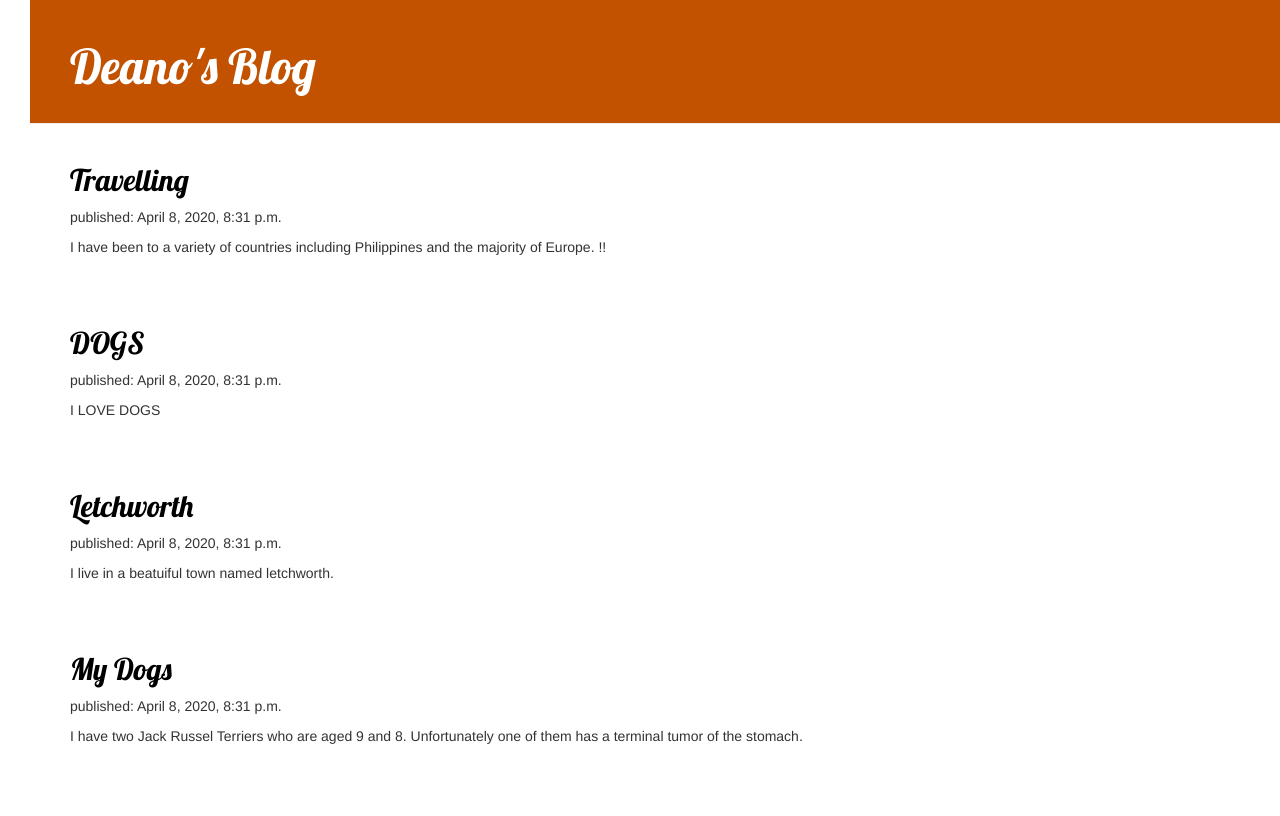
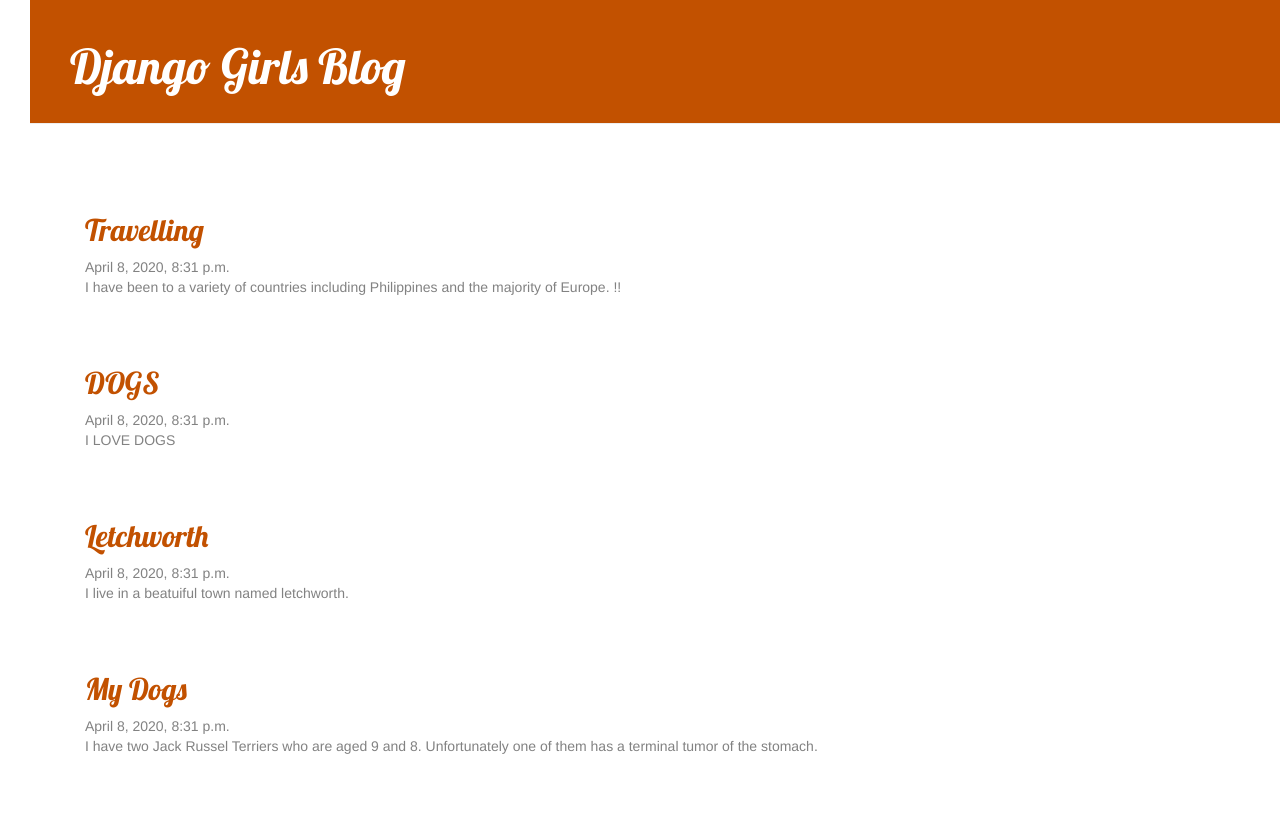
Before and after one commit to deanwk/my-first-blog, a Django app: page / in a window 1280 px wide. After the commit the page ends 754 px from the top, so only its background shows below. Run offline with Django 3.2, Linux system fonts and the light colour scheme; data comes from the database, SQL or seed files in the repository; some libraries are stand-ins or nearby versions.

Commit message:
CORRECT VERSION AS OF 10.04.2020 23:51PM

```diff
--- a/blog/templates/blog/post_list.html
+++ b/blog/templates/blog/post_list.html
@@ -1,34 +1,13 @@
-{% load static %}
+{% extends 'blog/base.html' %}
 
-<html>
-    <head>
-        <title>Deanos Blog</title>
-        <link rel="stylesheet" href="//maxcdn.bootstrapcdn.com/bootstrap/3.2.0/css/bootstrap.min.css">
-        <link rel="stylesheet" href="//maxcdn.bootstrapcdn.com/bootstrap/3.2.0/css/bootstrap-theme.min.css">
-        <link href="//fonts.googleapis.com/css?family=Lobster&subset=latin,latin-ext" rel="stylesheet" type="text/css">
-        <link rel="stylesheet" href="{% static 'css/blog.css' %}">
-    </head>
-    <body>
-        <div class="page-header">
-            <h1><a href="/">Deano's Blog</a></h1>
+{% block content %}
+    {% for post in posts %}
+        <div class="post">
+            </div>
+            <h2><a href="{% url 'post_detail' pk=post.pk %}">{{ post.title }}</a></h2>
+                        <div class="date">
+                {{ post.published_date }}
+            <p>{{ post.text|linebreaksbr }}</p>
         </div>
-<div class="content container">
-    <div class="row">
-        <div class=""col-md-8>
-                    {% for post in posts %}
-            <div class="post">
-                <h2><a href="">{{ post.title }}</a></h2>
-                <p>published: {{ post.published_date }}</p>
-                <p>{{ post.text|linebreaksbr }}</p>
-            </div>
-        {% endfor %}
-        </div>
-    </div>
-</div>
-
-
-
-
-
-    </body>
-</html>
+    {% endfor %}
+{% endblock %}
```
